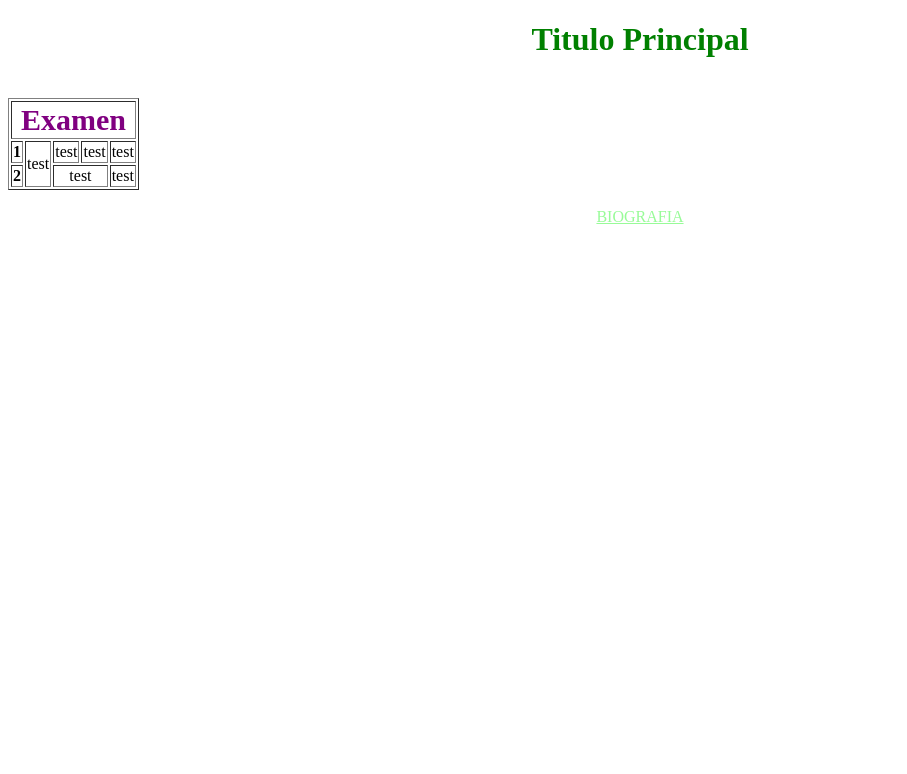
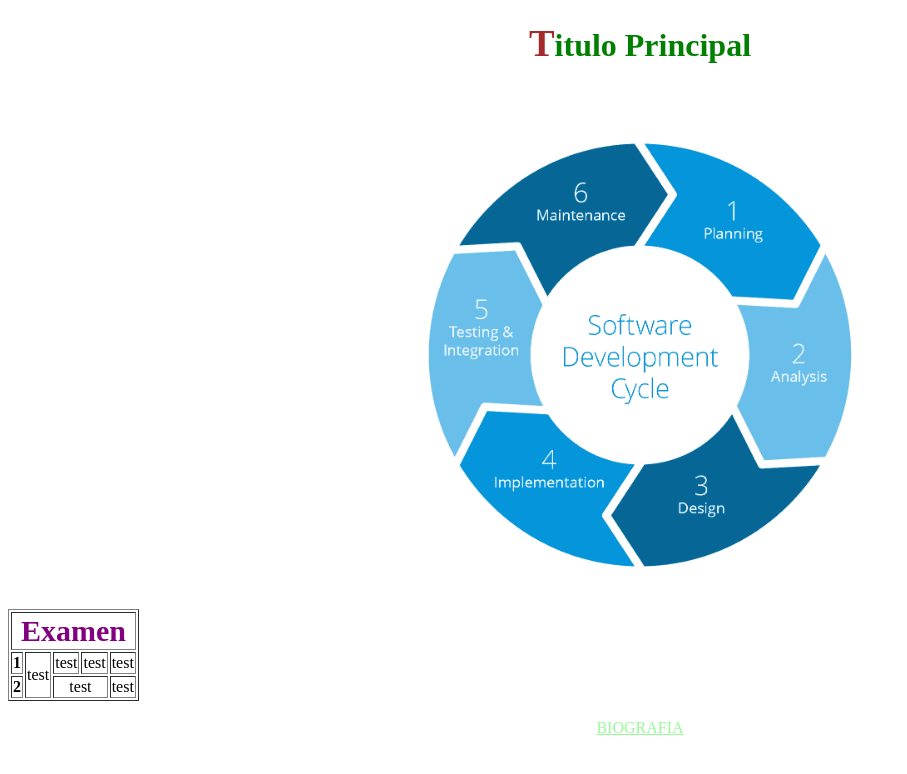
Before and after one commit to jaime-glez/1-tarea, a plain HTML site: page index.html in a window 1280 px wide. Shown: the whole page, without its empty margins (0-907 px from the left). Drawn offline with Linux system fonts and the light colour scheme.

Commit message:
index to Biografia

```diff
--- a/css/styles.css
+++ b/css/styles.css
@@ -1,3 +1,4 @@
+/**/
 body{
     text-align: center;
 }
@@ -14,6 +15,10 @@ a{
     color: palegreen;
 }
 
+img{
+    width: 500px; height: 500px;
+}
+
 /*Selector Por ID*/
 #test{
     font-size: 30px;
@@ -25,6 +30,11 @@ a{
 }
 
 /*Pseudo Selectores*/
+a:hover{
+    color: blue;
+    cursor: pointer;
+}
+
 p::selection{
     background-color: steelblue;
     color: tomato;
@@ -32,6 +42,11 @@ p::selection{
 
 p::first-line{
     color: yellowgreen;
+}
+
+h1::first-letter{
+    font-size: larger;
+    color: brown;
 }
 
 p::first-letter{
--- a/index.html
+++ b/index.html
@@ -10,6 +10,8 @@
 
     <h1>Titulo Principal</h1>
     <br>
+
+    <img src="img/agile.png" alt="agile">
 
     <table border="1">
         <thead>
```
Also changed, not shown: img/agile.png (added).
